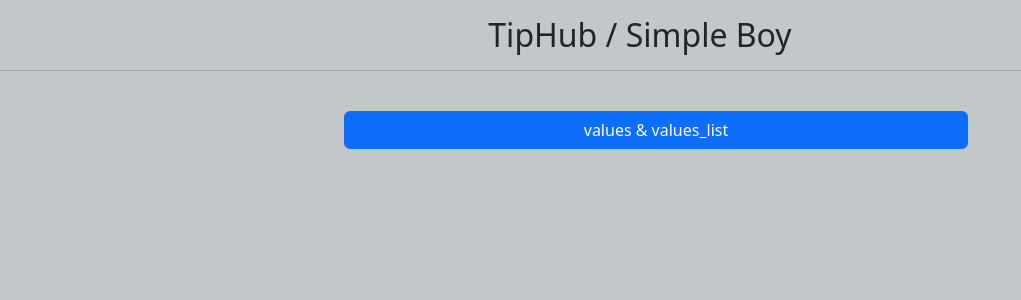
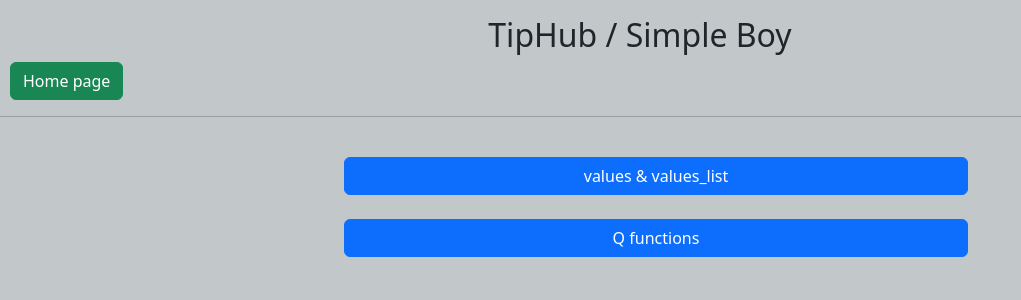
Before and after one commit to mohammadpagard/tip-hub-projects, a Django app: page / in a window 1280 px wide. Shown: the top 300 px of the page, without its empty margins (0-1021 px from the left). Run offline with Django 4.2, Linux system fonts and the light colour scheme.

Commit message:
Q-functions.

```diff
--- a/home/templates/home/index.html
+++ b/home/templates/home/index.html
@@ -5,9 +5,13 @@
 
     <ul style="font-size: 20px;">
         <div class="d-grid gap-2 col-6 mx-auto">
-            <li class="btn btn-primary">
+            <li class="btn btn-primary mb-3">
                 <a href="{% url 'university:students' %}" style="text-decoration: none;" class="text text-white">
                     values & values_list</a>
+            </li>
+            <li class="btn btn-primary">
+                <a href="{% url 'university:lessons' %}" style="text-decoration: none;" class="text text-white">
+                    Q functions</a>
             </li>
         </div>
     </ul>
--- a/templates/base.html
+++ b/templates/base.html
@@ -10,6 +10,8 @@
 <body style="background-color: #c2c8ca;">
 
 	<h2 class="text text-center mt-3">TipHub / Simple Boy</h2>
+	<a href="{% url 'home:home' %}" class="btn btn-success" style="margin-left: 10px;">
+		Home page</a>
 	<hr><br>
 	{% block content %}{% endblock %}
 
--- a/university/urls.py
+++ b/university/urls.py
@@ -5,4 +5,5 @@
 app_name = "university"
 urlpatterns = [
 	path('values/', views.StudentList.as_view(), name='students'),
+	path('q-function/', views.LessonList.as_view(), name='lessons'),
 ]
```
Also changed, not shown: university/templates/university/q_function.html (added, +10 -0 lines), university/views.py (+12 -0 lines).
